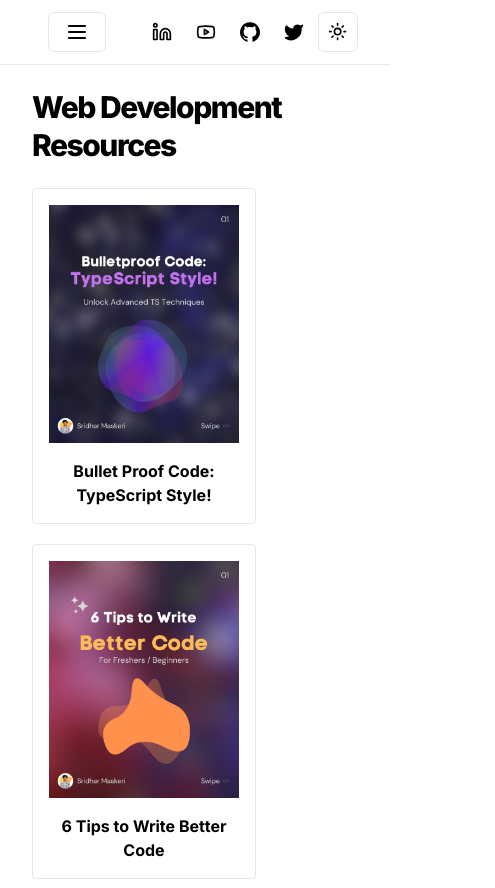
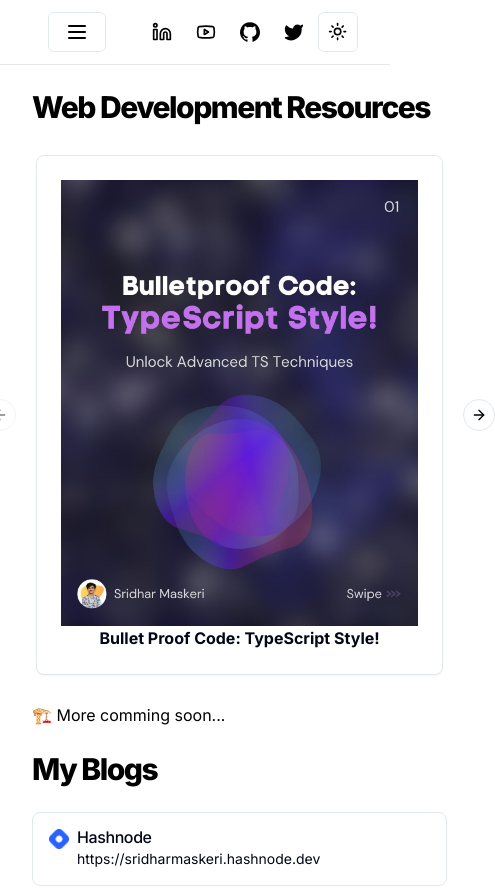
Before and after one commit to floating-dynamo/sridhar-maskeri-portfolio, a Next.js app: page /resources in a window 390 px wide. Shown: the top 888 px of the page, 495 px wide, since content can reach past the window. Built offline with nearby package versions, Linux system fonts and the light colour scheme.

Commit message:
Added carousel for resources card and updated mobile nav styles

```diff
--- a/app/resources/page.tsx
+++ b/app/resources/page.tsx
@@ -1,4 +1,6 @@
+'use client';
 import { resourceMetaData } from '@/components/metadata/resources';
+import { Carousel, CarouselContent, CarouselItem, CarouselNext, CarouselPrevious } from '@/components/ui/carousel';
 import Resource from '@/components/resources/resource';
 import React from 'react';
 import Blog from '../_blog/page';
@@ -7,12 +9,25 @@
   return (
     <div className='container grid items-center gap-6 pb-8 pt-6 md:py-10'>
       <h1 className='text-3xl font-extrabold leading-tight tracking-tighter md:text-4xl'>Web Development Resources</h1>
-      <div className='flex gap-5 flex-wrap'>
-        {resourceMetaData.map((resource) => (
-          <div key={resource.title.substring(0, 5)}>
-            <Resource {...resource} />
-          </div>
-        ))}
+      <div className='flex'>
+        <Carousel
+          opts={{
+            align: 'start',
+          }}
+          className='w-full'
+        >
+          <CarouselContent>
+            {resourceMetaData.map((resource, index) => (
+              <CarouselItem key={index} className="md:basis-1/3 lg:basis-1/4">
+                <div key={resource.title.substring(0, 5)} className='p-1'>
+                  <Resource {...resource} />
+                </div>
+              </CarouselItem>
+            ))}
+          </CarouselContent>
+          <CarouselPrevious />
+          <CarouselNext />
+        </Carousel>
       </div>
       <p>🏗️ More comming soon...</p>
       <Blog />
--- a/components/mobile-nav.tsx
+++ b/components/mobile-nav.tsx
@@ -33,7 +33,7 @@
           <DrawerTitle>Sridhar Maskeri</DrawerTitle>
           <DrawerDescription>SWE | Web Developer | Graphic Designer</DrawerDescription>
         </DrawerHeader>
-        <div className='flex gap-4 py-4 flex-col h-2/3 mt-10'>
+        <div className='flex py-4 flex-col mt-10 mb-14'>
           <NavbarItems items={items} divClasses={divClasses} linkClasses={linkClasses} />
         </div>
       </DrawerContent>
--- a/components/resources/resource.tsx
+++ b/components/resources/resource.tsx
@@ -1,16 +1,21 @@
 import React from 'react';
 import { ResourceMetaData } from '../metadata/models';
 import Image from 'next/image';
+import { Card, CardContent } from '@/components/ui/card';
 import { Download } from 'lucide-react';
 
 interface ResourceProps extends ResourceMetaData {}
 
 const Resource = ({ img, title }: ResourceProps) => {
   return (
-      <div className='w-56 rounded p-4 flex justify-center border border-slate-200 flex-col items-center dark:bg-slate-950 dark:border-slate-800 gap-4 dark:text-slate-50 cursor-pointer hover:opacity-80'>
-        <Image src={img} alt={title} className='max-h-full' />
-        <p className='text-center font-bold'>{title}</p>
-      </div>
+    <Card>
+      <CardContent className='flex flex-col aspect-square items-center justify-center p-6'>
+        <div>
+          <Image src={img} alt={title} className='max-h-full' />
+          <p className='text-center font-bold'>{title}</p>
+        </div>
+      </CardContent>
+    </Card>
   );
 };
 
--- /dev/null
+++ b/components/ui/carousel.tsx
@@ -0,0 +1,257 @@
+import * as React from "react"
+import useEmblaCarousel, {
+  type EmblaCarouselType as CarouselApi,
+  type EmblaOptionsType as CarouselOptions,
+  type EmblaPluginType as CarouselPlugin,
+} from "embla-carousel-react"
+import { ArrowLeft, ArrowRight } from "lucide-react"
+
+import { cn } from "@/lib/utils"
+import { Button } from "@/components/ui/button"
+
+type CarouselProps = {
+  opts?: CarouselOptions
+  plugins?: CarouselPlugin[]
+  orientation?: "horizontal" | "vertical"
+  setApi?: (api: CarouselApi) => void
+}
+
+type CarouselContextProps = {
+  carouselRef: ReturnType<typeof useEmblaCarousel>[0]
+  api: ReturnType<typeof useEmblaCarousel>[1]
+  scrollPrev: () => void
+  scrollNext: () => void
+  canScrollPrev: boolean
+  canScrollNext: boolean
+} & CarouselProps
+
+const CarouselContext = React.createContext<CarouselContextProps | null>(null)
+
+function useCarousel() {
+  const context = React.useContext(CarouselContext)
+
+  if (!context) {
+    throw new Error("useCarousel must be used within a <Carousel />")
+  }
+
+  return context
+}
+
+const Carousel = React.forwardRef<
+  HTMLDivElement,
+  React.HTMLAttributes<HTMLDivElement> & CarouselProps
+>(
+  (
+    {
+      orientation = "horizontal",
+      opts,
+      setApi,
+      plugins,
+      className,
+      children,
+      ...props
+    },
+    ref
+  ) => {
+    const [carouselRef, api] = useEmblaCarousel(
+      {
+        ...opts,
+        axis: orientation === "horizontal" ? "x" : "y",
+      },
+      plugins
+    )
+    const [canScrollPrev, setCanScrollPrev] = React.useState(false)
+    const [canScrollNext, setCanScrollNext] = React.useState(false)
+
+    const onSelect = React.useCallback((api: CarouselApi) => {
+      if (!api) {
+        return
+      }
+
+      setCanScrollPrev(api.canScrollPrev())
+      setCanScrollNext(api.canScrollNext())
+    }, [])
+
+    const scrollPrev = React.useCallback(() => {
+      api?.scrollPrev()
+    }, [api])
+
+    const scrollNext = React.useCallback(() => {
+      api?.scrollNext()
+    }, [api])
+
+    const handleKeyDown = React.useCallback(
+      (event: React.KeyboardEvent<HTMLDivElement>) => {
+        if (event.key === "ArrowLeft") {
+          event.preventDefault()
+          scrollPrev()
+        } else if (event.key === "ArrowRight") {
+          event.preventDefault()
+          scrollNext()
+        }
+      },
+      [scrollPrev, scrollNext]
+    )
+
+    React.useEffect(() => {
+      if (!api || !setApi) {
+        return
+      }
+
+      setApi(api)
+    }, [api, setApi])
+
+    React.useEffect(() => {
+      if (!api) {
+        return
+      }
+
+      onSelect(api)
+      api.on("reInit", onSelect)
+      api.on("select", onSelect)
+
+      return () => {
+        api?.off("select", onSelect)
+      }
+    }, [api, onSelect])
+
+    return (
+      <CarouselContext.Provider
+        value={{
+          carouselRef,
+          api: api,
+          opts,
+          orientation:
+            orientation || (opts?.axis === "y" ? "vertical" : "horizontal"),
+          scrollPrev,
+          scrollNext,
+          canScrollPrev,
+          canScrollNext,
+        }}
+      >
+        <div
+          ref={ref}
+          onKeyDownCapture={handleKeyDown}
+          className={cn("relative", className)}
+          role="region"
+          aria-roledescription="carousel"
+          {...props}
+        >
+          {children}
+        </div>
+      </CarouselContext.Provider>
+    )
+  }
+)
+Carousel.displayName = "Carousel"
+
+const CarouselContent = React.forwardRef<
+  HTMLDivElement,
+  React.HTMLAttributes<HTMLDivElement>
+>(({ className, ...props }, ref) => {
+  const { carouselRef, orientation } = useCarousel()
+
+  return (
+    <div ref={carouselRef} className="overflow-hidden">
+      <div
+        ref={ref}
+        className={cn(
+          "flex",
+          orientation === "horizontal" ? "-ml-4" : "-mt-4 flex-col",
+          className
+        )}
+        {...props}
+      />
+    </div>
+  )
+})
+CarouselContent.displayName = "CarouselContent"
+
+const CarouselItem = React.forwardRef<
+  HTMLDivElement,
+  React.HTMLAttributes<HTMLDivElement>
+>(({ className, ...props }, ref) => {
+  const { orientation } = useCarousel()
+
+  return (
+    <div
+      ref={ref}
+      role="group"
+      aria-roledescription="slide"
+      className={cn(
+        "min-w-0 shrink-0 grow-0 basis-full",
+        orientation === "horizontal" ? "pl-4" : "pt-4",
+        className
+      )}
+      {...props}
+    />
+  )
+})
+CarouselItem.displayName = "CarouselItem"
+
+const CarouselPrevious = React.forwardRef<
+  HTMLButtonElement,
+  React.ComponentProps<typeof Button>
+>(({ className, variant = "outline", size = "icon", ...props }, ref) => {
+  const { orientation, scrollPrev, canScrollPrev } = useCarousel()
+
+  return (
+    <Button
+      ref={ref}
+      variant={variant}
+      size={size}
+      className={cn(
+        "absolute  h-8 w-8 rounded-full",
+        orientation === "horizontal"
+          ? "-left-12 top-1/2 -translate-y-1/2"
+          : "-top-12 left-1/2 -translate-x-1/2 rotate-90",
+        className
+      )}
+      disabled={!canScrollPrev}
+      onClick={scrollPrev}
+      {...props}
+    >
+      <ArrowLeft className="h-4 w-4" />
+      <span className="sr-only">Previous slide</span>
+    </Button>
+  )
+})
+CarouselPrevious.displayName = "CarouselPrevious"
+
+const CarouselNext = React.forwardRef<
+  HTMLButtonElement,
+  React.ComponentProps<typeof Button>
+>(({ className, variant = "outline", size = "icon", ...props }, ref) => {
+  const { orientation, scrollNext, canScrollNext } = useCarousel()
+
+  return (
+    <Button
+      ref={ref}
+      variant={variant}
+      size={size}
+      className={cn(
+        "absolute h-8 w-8 rounded-full",
+        orientation === "horizontal"
+          ? "-right-12 top-1/2 -translate-y-1/2"
+          : "-bottom-12 left-1/2 -translate-x-1/2 rotate-90",
+        className
+      )}
+      disabled={!canScrollNext}
+      onClick={scrollNext}
+      {...props}
+    >
+      <ArrowRight className="h-4 w-4" />
+      <span className="sr-only">Next slide</span>
+    </Button>
+  )
+})
+CarouselNext.displayName = "CarouselNext"
+
+export {
+  type CarouselApi,
+  Carousel,
+  CarouselContent,
+  CarouselItem,
+  CarouselPrevious,
+  CarouselNext,
+}
--- a/package.json
+++ b/package.json
@@ -19,6 +19,7 @@
     "autoprefixer": "10.4.14",
     "class-variance-authority": "^0.7.0",
     "clsx": "^2.0.0",
+    "embla-carousel-react": "^8.0.0-rc17",
     "eslint": "8.46.0",
     "eslint-config-next": "13.4.12",
     "lucide-react": "^0.263.1",
```
Also changed, not shown: 1 other file (tests, documents, lock files or other folders).
